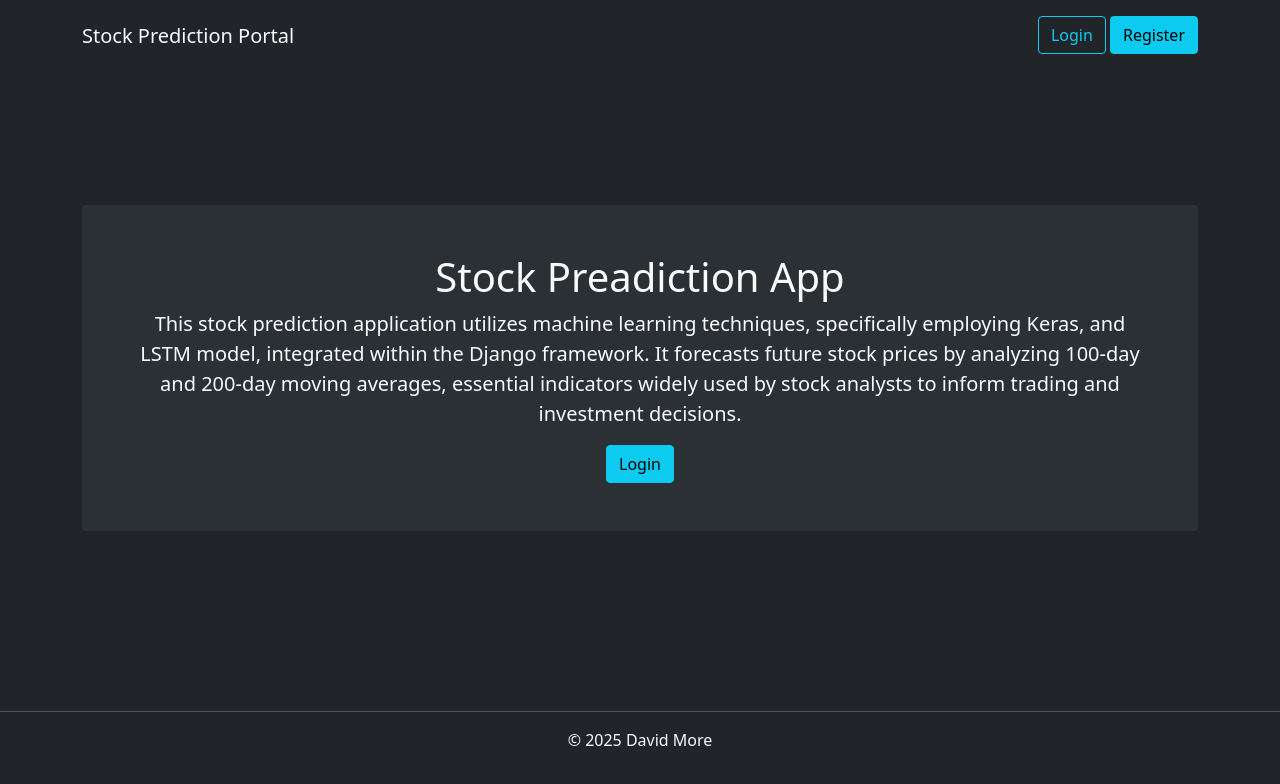
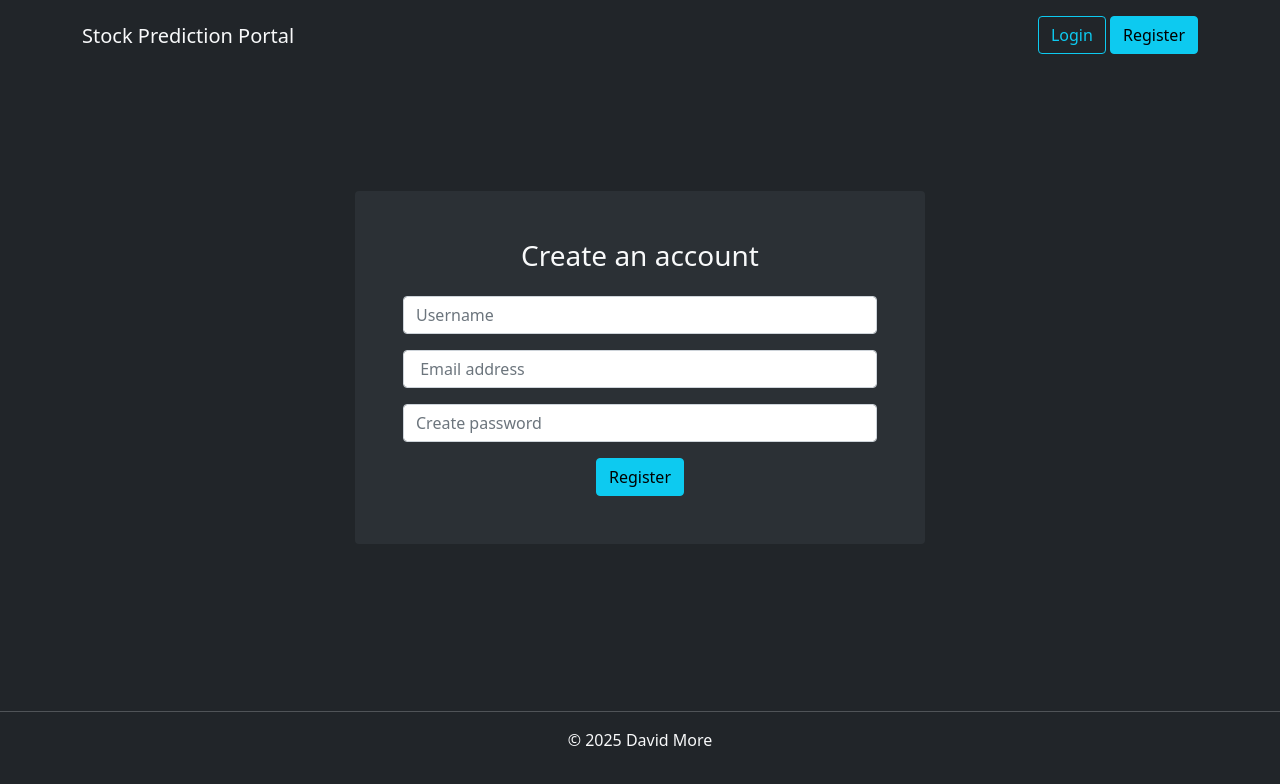
Before and after one commit to d-more-software/stock-prediction-portal, a React (Vite) app in the folder frontend-react/: page /register in a window 1280 px wide. Shown: the top 784 px of the page. Built offline with nearby package versions, Linux system fonts and the light colour scheme.

Commit message:
Registration Page

```diff
--- a/frontend-react/src/App.jsx
+++ b/frontend-react/src/App.jsx
@@ -1,18 +1,26 @@
-import './assets/css/style.css'
-import Footer from './components/Footer'
-import Header from './components/Header'
-import Main from './components/Main'
+import "./assets/css/style.css";
+import Main from "./components/Main";
+import { BrowserRouter, Routes, Route } from "react-router-dom";
+import Register from "./components/Register";
+import Footer from "./components/Footer";
+import Header from "./components/Header";
+import Login from "./components/Login";
 
 function App() {
+	return (
+		<>
+			<BrowserRouter>
+				<Header />
 
-
-  return (
-    <>
-        <Header />
-        <Main />
-        <Footer />
-    </>
-  )
+				<Routes>
+					<Route path="/" element={<Main />} />
+					<Route path="/register" element={<Register />} />
+					<Route path="/login" element={<Login />} />
+				</Routes>
+				<Footer />
+			</BrowserRouter>
+		</>
+	);
 }
 
-export default App
+export default App;
--- a/frontend-react/src/components/Button.jsx
+++ b/frontend-react/src/components/Button.jsx
@@ -1,9 +1,11 @@
+import { Link } from "react-router-dom";
+
 const Button = (props) => {
 	return (
 		<>
-			<a className={`btn ${props.class}`} href="">
+			<Link className={`btn ${props.class}`} to={props.url}>
 				{props.text}
-			</a>
+			</Link>
 		</>
 	);
 };
--- a/frontend-react/src/components/Header.jsx
+++ b/frontend-react/src/components/Header.jsx
@@ -1,17 +1,18 @@
 import Button from "./Button"
+import { Link } from "react-router-dom"
 
 const Header = () => {
   return (
     <>
         <nav className="navbar container pt-3 pb-3 align-items-start " >
-            <a className="navbar-brand text-light" href="">
+            <Link className="navbar-brand text-light" to="/" >
                 Stock Prediction Portal
-            </a>
+            </Link>
 
             <div>
-                <Button text='Login' class='btn-outline-info' />
+                <Button text='Login' class='btn-outline-info' url="/login" />
                 &nbsp;
-                <Button text='Register' class='btn-info' />
+                <Button text='Register' class='btn-info' url="/register" />
             </div>
         </nav>
     </>
--- /dev/null
+++ b/frontend-react/src/components/Login.jsx
@@ -0,0 +1,6 @@
+const Login = () => {
+  return (
+    <div className="text-light" >Login</div>
+  )
+}
+export default Login
--- /dev/null
+++ b/frontend-react/src/components/Register.jsx
@@ -0,0 +1,137 @@
+import { useState } from "react";
+import axios from "axios";
+import { FontAwesomeIcon } from '@fortawesome/react-fontawesome'
+import { faSpinner } from '@fortawesome/free-solid-svg-icons'
+
+const Register = () => {
+	const [username, setUsername] = useState("");
+	const [email, setEmail] = useState("");
+	const [password, setPassword] = useState("");
+	const [errors, setErrors] = useState({});
+	const [success, setSuccess] = useState(false);
+	const [loading, setLoading] = useState(false);
+
+	const handleRegistration = async (e) => {
+		e.preventDefault();
+		setLoading(true);
+
+		const userData = {
+			username,
+			email,
+			password,
+		};
+		console.log(userData);
+
+		try {
+			const response = await axios.post(
+				"http://127.0.0.1:8000/api/v1/register/",
+				userData
+			);
+			console.log(response.data);
+			setErrors({});
+            setSuccess(true)
+
+			setTimeout(() => {
+                setSuccess(false);
+			}, 1000);
+			console.log("successful registrated");
+		} catch (error) {
+			setErrors(error.response.data);
+			console.log("Registration error:", error.response.data);
+		} finally {
+			setLoading(false);
+		}
+	};
+
+	return (
+		<>
+			<div className="container">
+				<div className="row justify-content-center">
+					<div className="col-md-6 bg-light-dark p-5 rounded">
+						<h3 className="text-light text-center mb-4">
+							{" "}
+							Create an account{" "}
+						</h3>
+						<form onSubmit={handleRegistration}>
+							<div className="mb-3">
+								<input
+									type="text"
+									className="form-control"
+									placeholder="Username"
+									value={username}
+									onChange={(e) =>
+										setUsername(e.target.value)
+									}
+								/>
+								<small>
+									{" "}
+									{errors.username && (
+										<div className="text-danger">
+											{" "}
+											{errors.username}{" "}
+										</div>
+									)}{" "}
+								</small>
+							</div>
+							<div className="mb-3">
+								<input
+									type="email"
+									className="form-control "
+									placeholder=" Email address"
+									value={email}
+									onChange={(e) => setEmail(e.target.value)}
+								/>
+							</div>
+							<div className="mb-3">
+								<input
+									type="password"
+									className="form-control"
+									placeholder="Create password"
+									value={password}
+									onChange={(e) =>
+										setPassword(e.target.value)
+									}
+								/>
+
+								<small>
+									{" "}
+									{errors.password && (
+										<div className="text-danger">
+											{" "}
+											{errors.password}{" "}
+										</div>
+									)}{" "}
+								</small>
+							</div>
+							{success && (
+								<div className="alert alert-success">
+									Registration Successful
+								</div>
+							)}
+							{loading ? (
+								<button
+									type="submit"
+									className="btn btn-info d-block mx-auto"
+									disabled
+								>
+									{" "}
+                                    <FontAwesomeIcon icon={faSpinner} spin />
+									Please wait...{" "}
+								</button>
+							) : (
+								<button
+									type="submit"
+									className="btn btn-info d-block mx-auto"
+								>
+									{" "}
+									Register{" "}
+								</button>
+							)}
+						</form>
+					</div>
+				</div>
+			</div>
+		</>
+	);
+};
+export default Register;
```
Also changed, not shown: frontend-react/package.json (+6 -1 lines), 2 other files (tests, documents, lock files or other folders).
